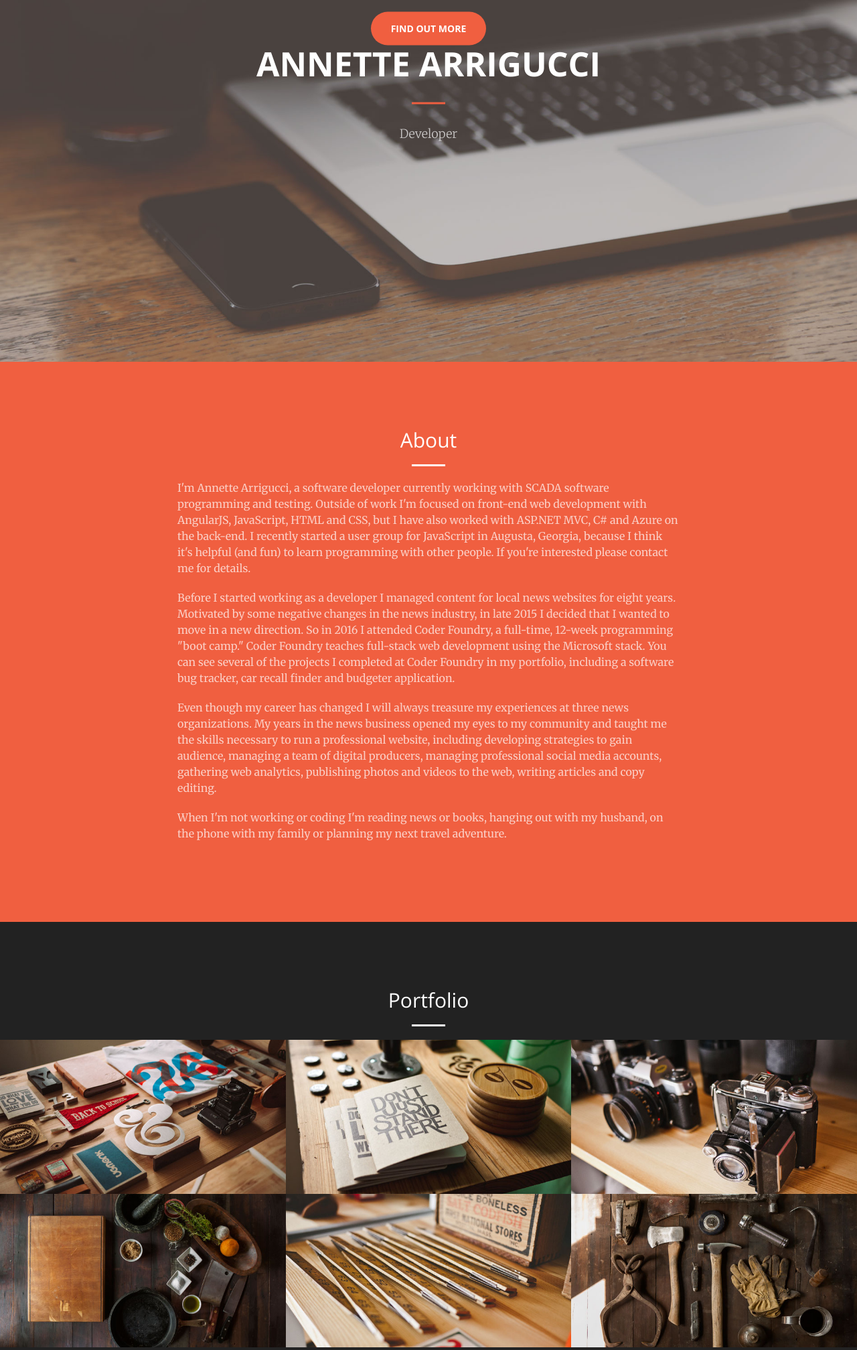
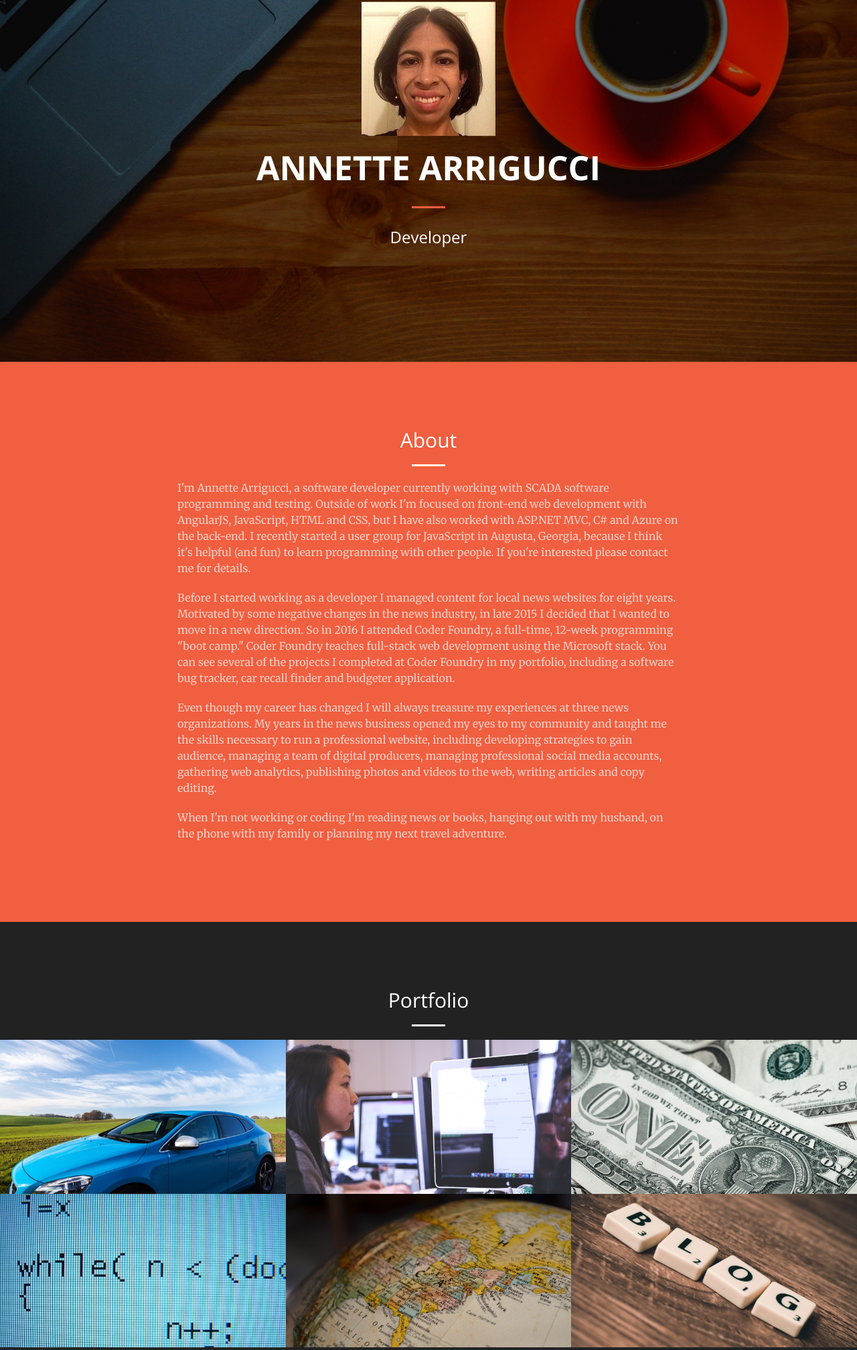
Before and after one commit to annette-arrigucci/website, a website: page index.html in a window 1280 px wide. Shown: the part 260-2275 px from the top of the page at 67% size. Drawn offline with nearby package versions, Linux system fonts and the light colour scheme.

Commit message:
added photos, updated style for title page

```diff
--- a/index.html
+++ b/index.html
@@ -70,11 +70,16 @@
 
     <header>
         <div class="header-content">
+            <!---<div class="col-lg-4 col-lg-offset-4">
+                <img src="img/profile_new-200.jpg" class="img-responsive" alt="Annette Arrigucci photo" />
+            </div>-->
             <div class="header-content-inner">
-                <a href="#about" class="btn btn-primary btn-xl page-scroll">Find Out More</a>
-                <h1 id="homeHeading">Annette Arrigucci</h1>
-                <hr>
-                <p>Developer</p>
+                <img src="img/profile_new-200.jpg" class="center-block img-responsive header-image" alt="Annette Arrigucci photo" />
+                <!---<a href="#about" class="btn btn-primary btn-xl page-scroll">Find Out More</a>-->
+                    <h1 id="homeHeading">Annette Arrigucci</h1>
+                    <hr>
+                    <!---<p>Developer</p>-->
+                    <h3>Developer</h3>
             </div>
         </div>
     </header>
@@ -110,7 +115,7 @@
             <div class="row no-gutter">
                 <div class="col-lg-4 col-sm-6">
                     <a href="#popup-1" class="portfolio-box open-popup-link">
-                        <img src="img/portfolio/thumbnails/1.jpg" class="img-responsive" alt="">
+                        <img src="img/portfolio/thumbnails/car-recalls-650.jpg" class="img-responsive" alt="">
                         <div class="portfolio-box-caption">
                             <div class="portfolio-box-caption-content">
                                 <div class="project-category text-faded">
@@ -124,7 +129,7 @@
                 </div>
                 <div class="col-lg-4 col-sm-6">
                     <a href="#popup-2" class="portfolio-box open-popup-link">
-                        <img src="img/portfolio/thumbnails/2.jpg" class="img-responsive" alt="">
+                        <img src="img/portfolio/thumbnails/bug-tracker-650.jpg" class="img-responsive" alt="">
                         <div class="portfolio-box-caption">
                             <div class="portfolio-box-caption-content">
                                 <div class="project-category text-faded">
@@ -138,7 +143,7 @@
                 </div>
                 <div class="col-lg-4 col-sm-6">
                     <a href="#popup-3" class="portfolio-box open-popup-link">
-                        <img src="img/portfolio/thumbnails/3.jpg" class="img-responsive" alt="">
+                        <img src="img/portfolio/thumbnails/budgeter-650.jpg" class="img-responsive" alt="">
                         <div class="portfolio-box-caption">
                             <div class="portfolio-box-caption-content">
                                 <div class="project-category text-faded">
@@ -153,7 +158,7 @@
                 </div>
                 <div class="col-lg-4 col-sm-6">
                     <a href="#popup-4" class="portfolio-box open-popup-link">
-                        <img src="img/portfolio/thumbnails/4.jpg" class="img-responsive" alt="">
+                        <img src="img/portfolio/thumbnails/javascript-650.jpg" class="img-responsive" alt="">
                         <div class="portfolio-box-caption">
                             <div class="portfolio-box-caption-content">
                                 <div class="project-category text-faded">
@@ -168,7 +173,7 @@
                 </div>
                 <div class="col-lg-4 col-sm-6">
                     <a href="#popup-5" class="portfolio-box open-popup-link">
-                        <img src="img/portfolio/thumbnails/5.jpg" class="img-responsive" alt="">
+                        <img src="img/portfolio/thumbnails/wikipedia-650.jpg" class="img-responsive" alt="">
                         <div class="portfolio-box-caption">
                             <div class="portfolio-box-caption-content">
                                 <div class="project-category text-faded">
@@ -183,7 +188,7 @@
                 </div>
                 <div class="col-lg-4 col-sm-6">
                     <a href="#popup-6" class="portfolio-box open-popup-link">
-                        <img src="img/portfolio/thumbnails/6.jpg" class="img-responsive" alt="">
+                        <img src="img/portfolio/thumbnails/blog-650.jpg" class="img-responsive" alt="">
                         <div class="portfolio-box-caption">
                             <div class="portfolio-box-caption-content">
                                 <div class="project-category text-faded">
```
Also changed, not shown: css/creative.min.css, img/developer-coffee-large-1900-dark.jpg (added), img/developer-coffee-large-1900.jpg (added), img/developer-coffee-large.jpeg (added), img/portfolio/thumbnails/1.jpg (deleted), img/portfolio/thumbnails/2.jpg (deleted), img/portfolio/thumbnails/3.jpg (deleted), img/portfolio/thumbnails/4.jpg (deleted), img/portfolio/thumbnails/5.jpg (deleted), img/portfolio/thumbnails/6.jpg (deleted), img/portfolio/thumbnails/blog-650.jpg (added), img/portfolio/thumbnails/budgeter-650.jpg (added), img/portfolio/thumbnails/bug-tracker-650.jpg (added), img/portfolio/thumbnails/car-recalls-650.jpg (added), 4 more files.
